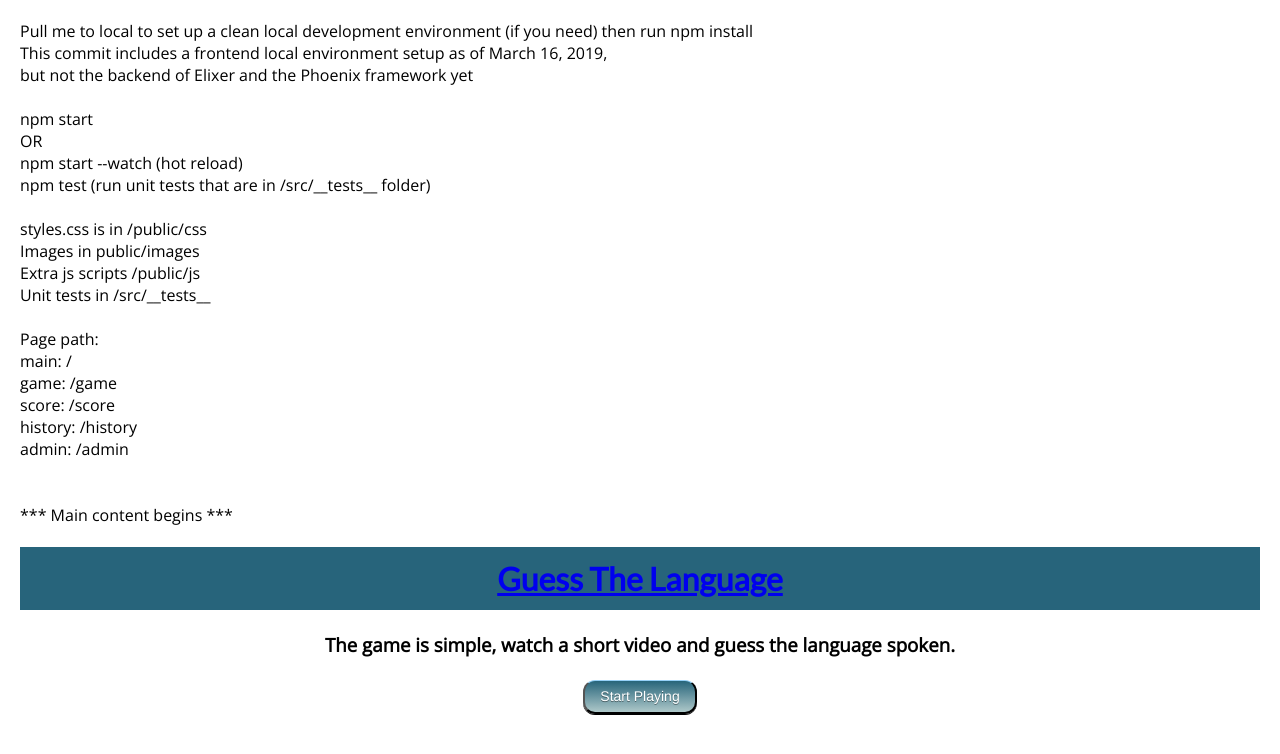
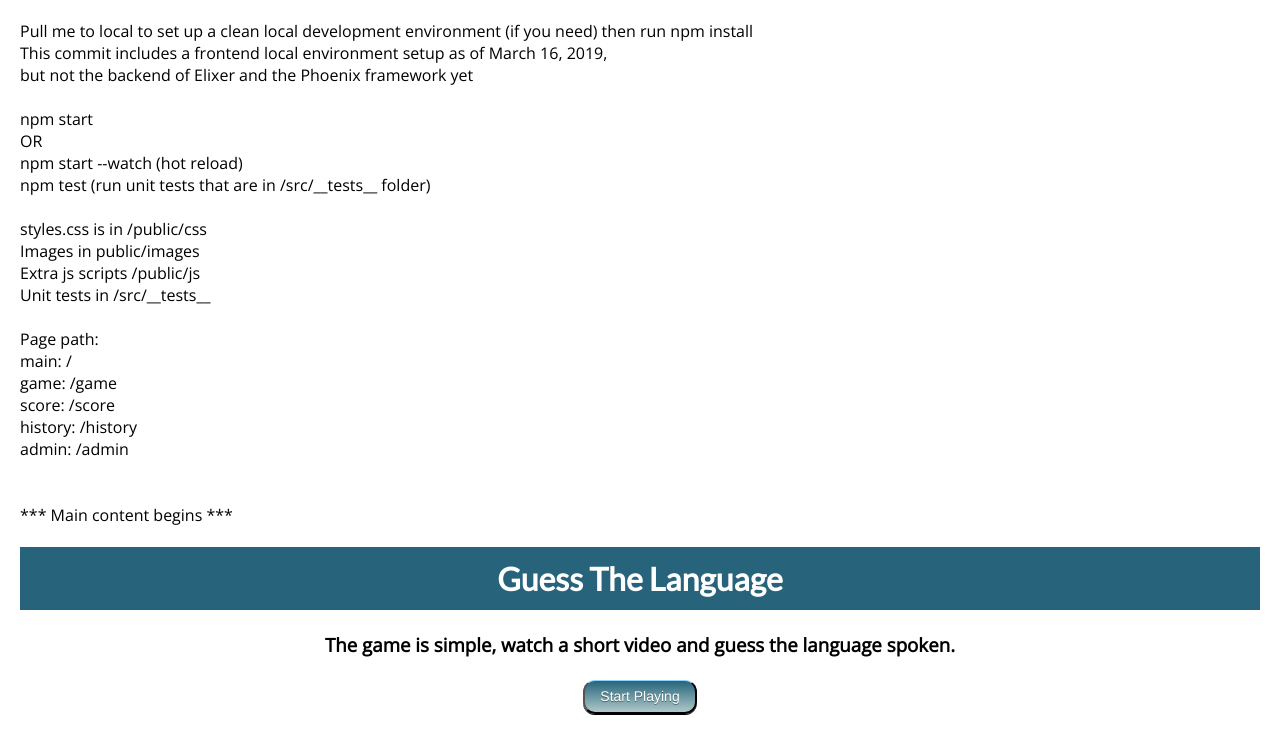
Before and after one commit to chingu-voyages/v8-geckos-team-04, a React (Create React App) app: page / in a window 1280 px wide. Shown: the top 754 px of the page. Built offline with nearby package versions, Linux system fonts and the light colour scheme; what reactn would draw is missing.

Commit message:
Remove default link style for title

```diff
--- a/public/css/styles.css
+++ b/public/css/styles.css
@@ -12,6 +12,10 @@ body {
 	text-align: center;
 	padding: .75rem;
 }
+ h1, a {
+	text-decoration: none;
+	color: white;
+ }
 
 .home-page {
 	text-align: center;
```
